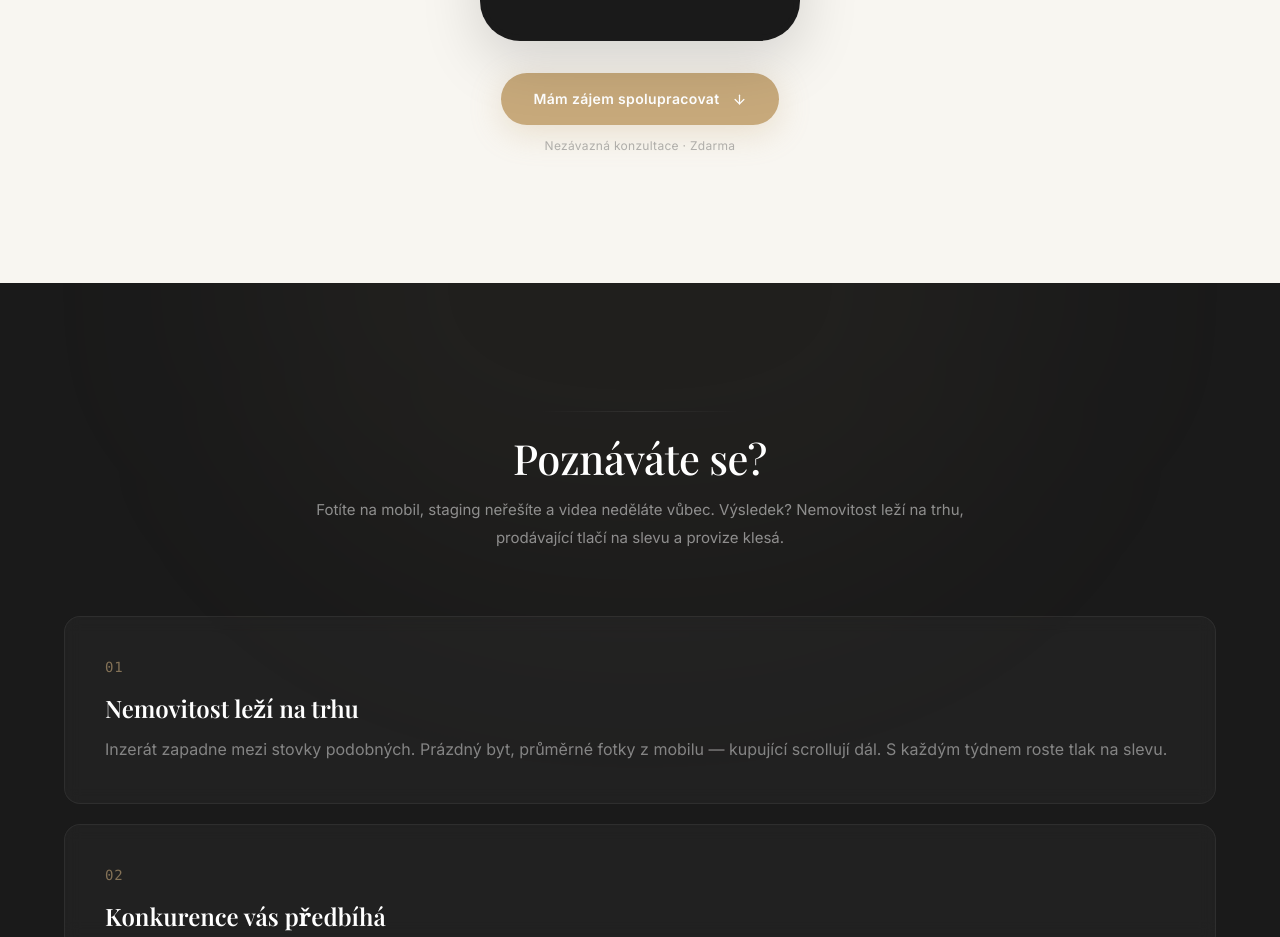
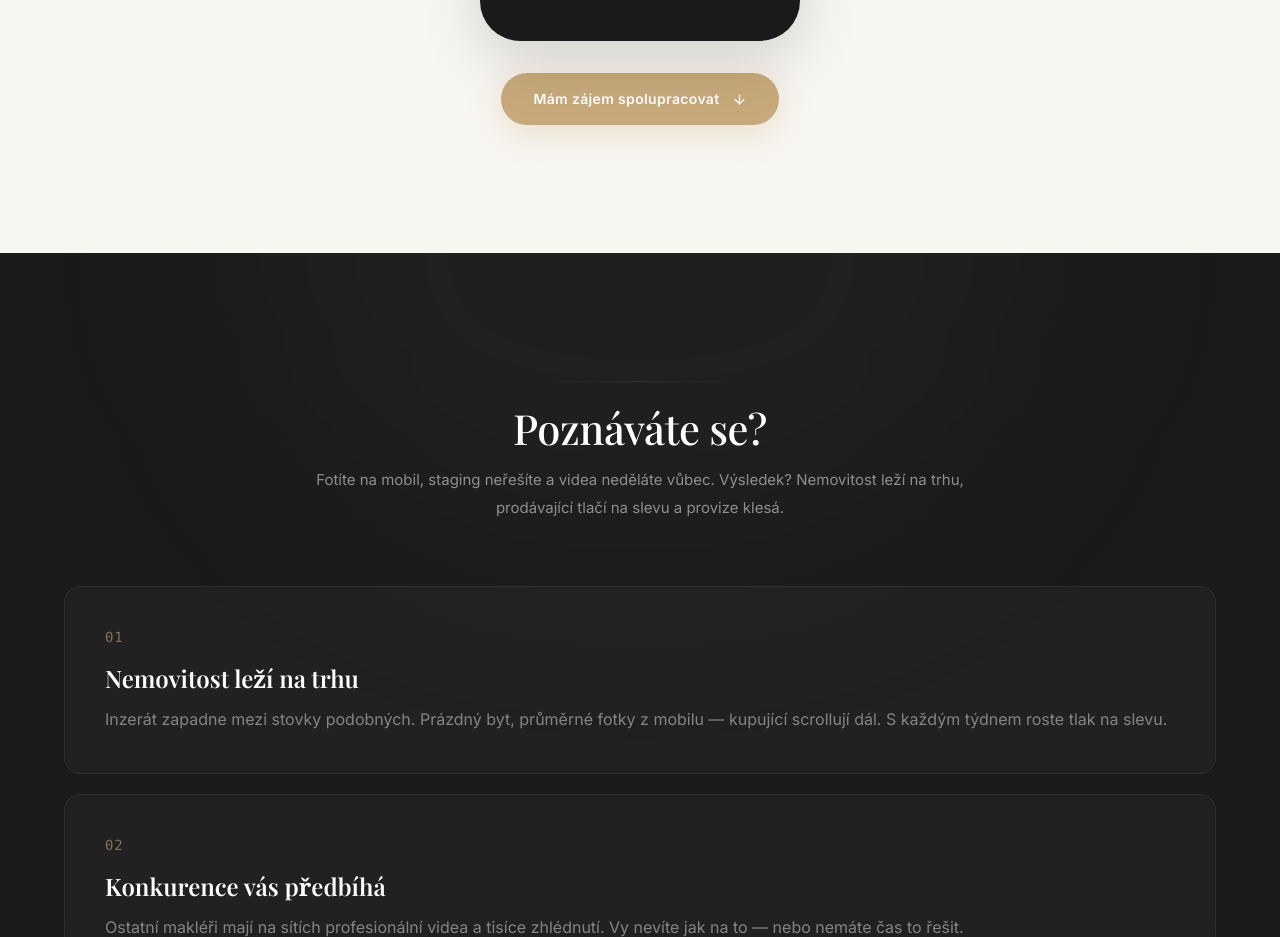
Before and after one commit to GolyPal/golypal, a React (Vite) app: page / in a window 1280 px wide. Shown: the part 1679-2616 px from the top of the page. Built offline with nearby package versions, Linux system fonts and the light colour scheme; grey boxes are pictures that could not be loaded; a web font is replaced by a local one.

Commit message:
Remove 'Nezávazná konzultace · Zdarma' subtext below CTA

```diff
--- a/src/components/Viral.tsx
+++ b/src/components/Viral.tsx
@@ -240,9 +240,6 @@ export default function Viral() {
             Mám zájem spolupracovat
             <ArrowDown size={15} className="transition-transform duration-300 group-hover:translate-y-0.5" />
           </button>
-          <p className="text-[12px] tracking-wide text-warm-gray/50">
-            Nezávazná konzultace · Zdarma
-          </p>
         </motion.div>
 
       </div>
```
